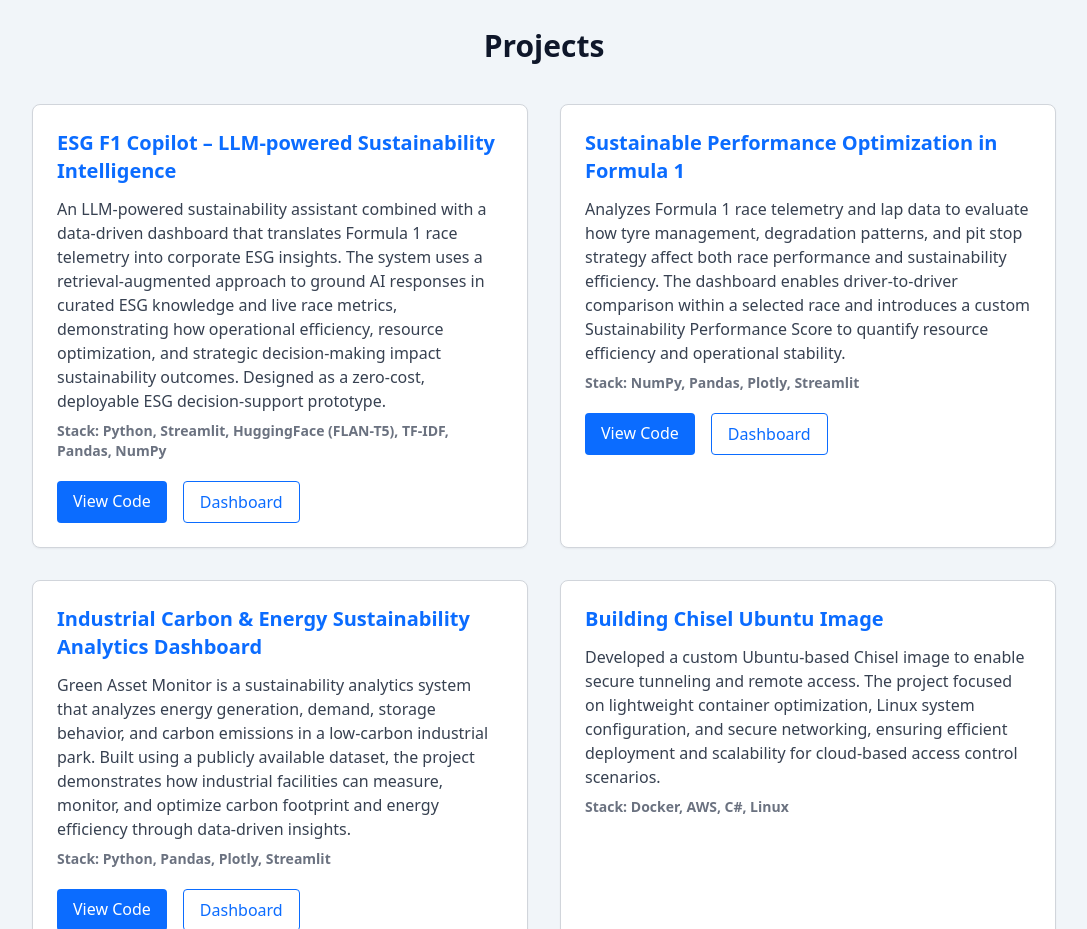
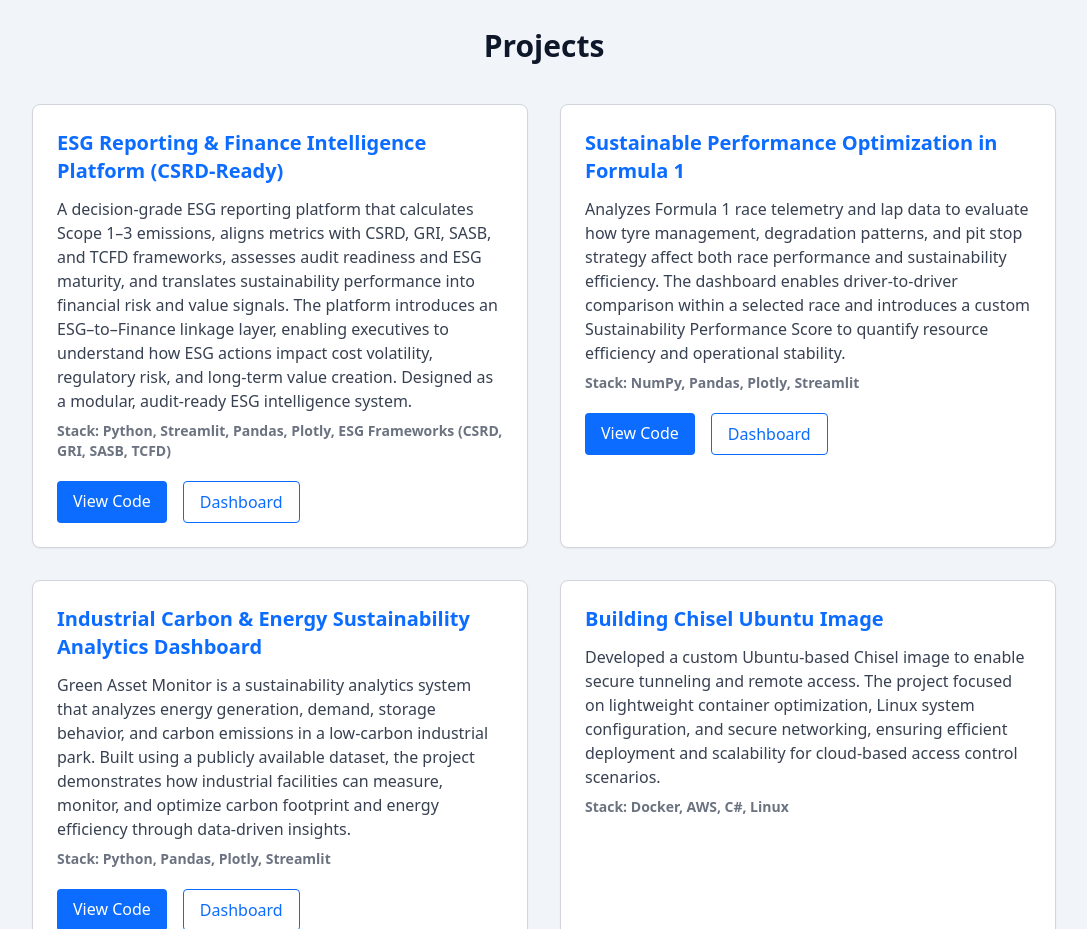
Before and after one commit to shashank-dj/Portfolio, a React (Vite) app: page / in a window 1280 px wide. Shown: the part 1740-2669 px from the top of the page, without its empty margins (96-1183 px from the left). Built offline with nearby package versions, Linux system fonts and the light colour scheme.

Commit message:
Update Projects.jsx

```diff
--- a/src/components/Projects.jsx
+++ b/src/components/Projects.jsx
@@ -3,11 +3,11 @@ import React from "react";
 export default function Projects() {
   const projects = [
     {
-      title: "ESG F1 Copilot – LLM-powered Sustainability Intelligence",
-      Stack: "Python, Streamlit, HuggingFace (FLAN-T5), TF-IDF, Pandas, NumPy",
-      desc: "An LLM-powered sustainability assistant combined with a data-driven dashboard that translates Formula 1 race telemetry into corporate ESG insights. The system uses a retrieval-augmented approach to ground AI responses in curated ESG knowledge and live race metrics, demonstrating how operational efficiency, resource optimization, and strategic decision-making impact sustainability outcomes. Designed as a zero-cost, deployable ESG decision-support prototype.",
-      link: "https://github.com/shashank-dj/Sustainability-copilot",
-      dashboard: "https://sustainability-copilot-shashank-tk.streamlit.app/"
+      title: "ESG Reporting & Finance Intelligence Platform (CSRD-Ready)",
+      Stack: "Python, Streamlit, Pandas, Plotly, ESG Frameworks (CSRD, GRI, SASB, TCFD)",
+      desc: "A decision-grade ESG reporting platform that calculates Scope 1–3 emissions, aligns metrics with CSRD, GRI, SASB, and TCFD frameworks, assesses audit readiness and ESG maturity, and translates sustainability performance into financial risk and value signals. The platform introduces an ESG–to–Finance linkage layer, enabling executives to understand how ESG actions impact cost volatility, regulatory risk, and long-term value creation. Designed as a modular, audit-ready ESG intelligence system.",
+      link: "https://github.com/shashank-dj/esg-reporting-ai",
+      dashboard: "https://esg-reporting-ai.streamlit.app/"
     },
     {
       title: "Sustainable Performance Optimization in Formula 1",
@@ -48,7 +48,6 @@ export default function Projects() {
               Stack: {p.Stack}
             </p>
 
-            {/* BUTTONS */}
             <div className="flex gap-4 mt-5">
               {p.link && (
                 <a
```
